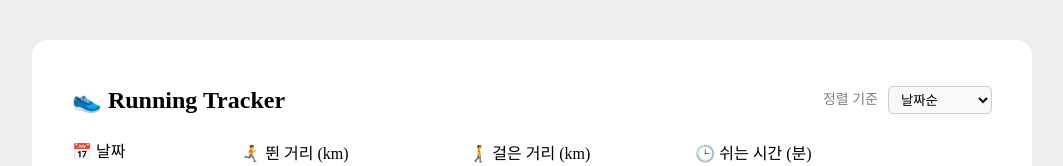
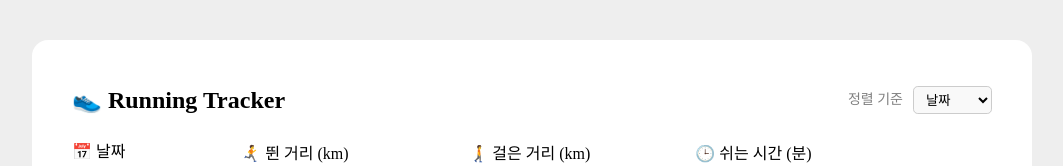
Before and after one commit to maruru301/running-tracker-app, a React (Vite) app: page / in a window 1280 px wide. Shown: the top 166 px of the page, without its empty margins (108-1171 px from the left). Built offline with nearby package versions, Linux system fonts and the light colour scheme.

Commit message:
style: UI 텍스트 일관성 맞춤 #3

```diff
--- a/src/RecordHeader.jsx
+++ b/src/RecordHeader.jsx
@@ -1,10 +1,10 @@
 const RecordHeader = ({ sortBy, setSortBy }) => {
     const options = [
-        { key: 'date', label: '날짜순' },
-        { key: 'total', label: '총 거리순' },
-        { key: 'running', label: '러닝순' },
-        { key: 'walking', label: '걸음순' },
-        { key: 'rest', label: '쉬는 시간순' },
+        { key: 'date', label: '날짜' },
+        { key: 'total', label: '총 거리' },
+        { key: 'running', label: '러닝' },
+        { key: 'walking', label: '워킹' },
+        { key: 'rest', label: '휴식' },
     ];
 
     return (
```
